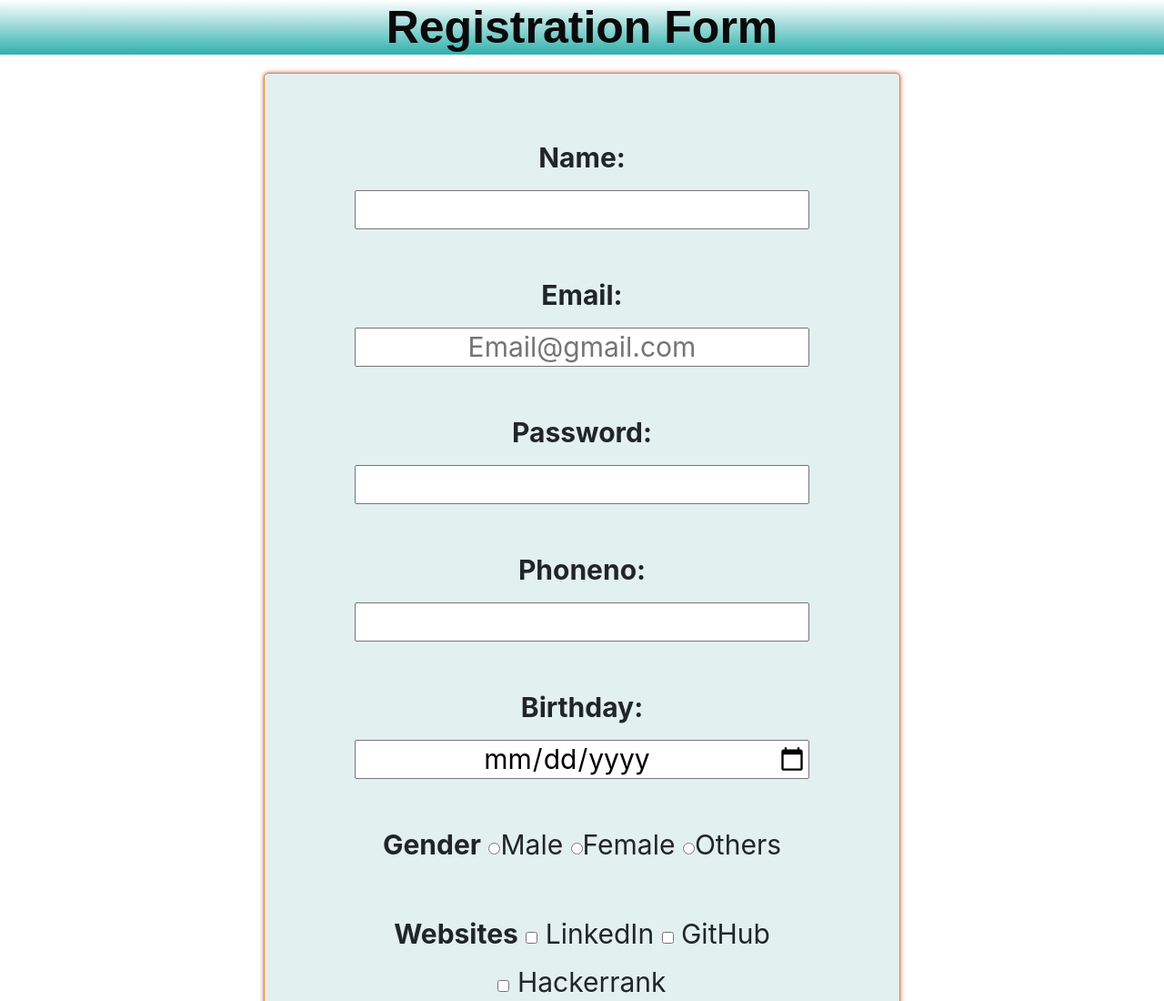
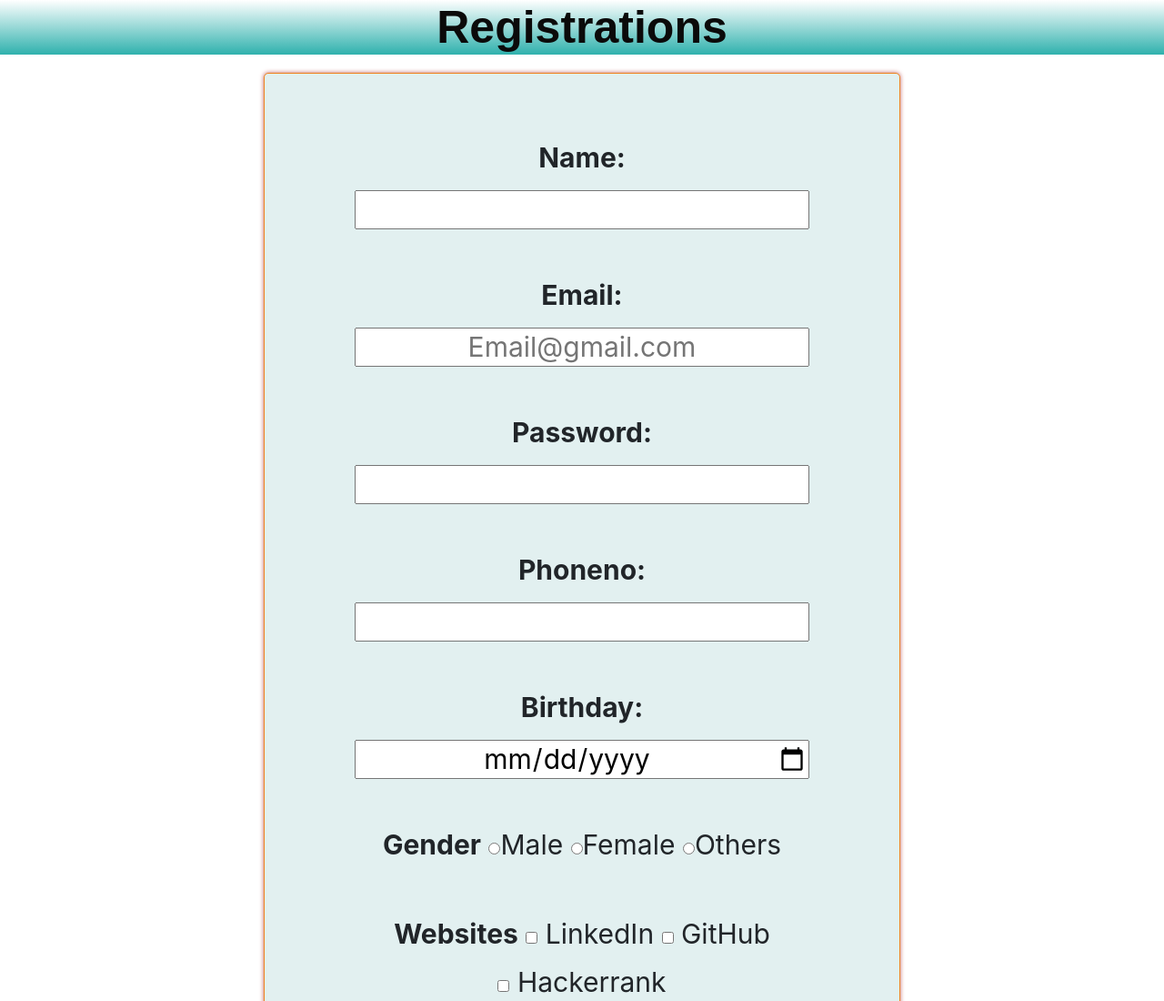
Before and after one commit to pedasingulatha/name, a plain HTML site: page home.html in a window 1280 px wide. Shown: the top 1100 px of the page at 91% size. Drawn offline with nearby package versions, Linux system fonts and the light colour scheme.

Commit message:
modify home.html

```diff
--- a/home.html
+++ b/home.html
@@ -68,7 +68,7 @@
 </head>
 <body>
 
-    <h1>Registration Form</h1>
+    <h1>Registrations</h1>
     <div class="container">
     <form class="form" action="register" method="get">
 
```
